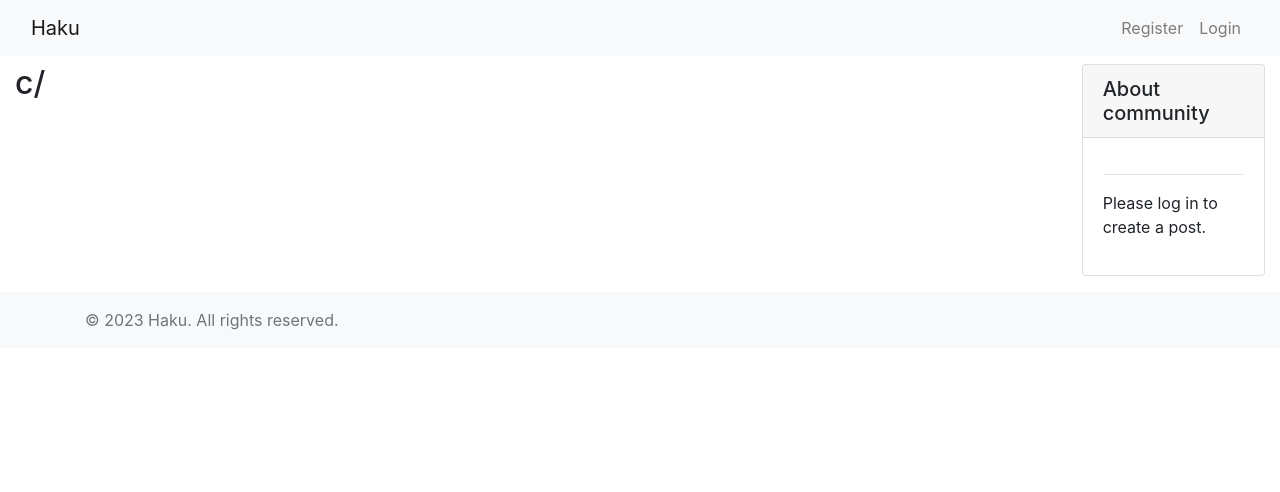
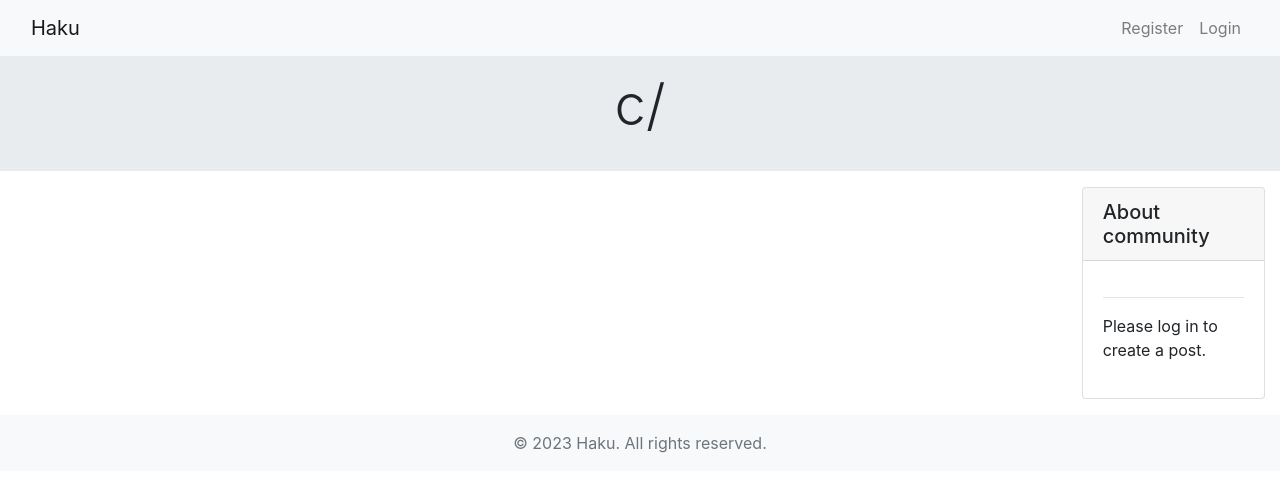
Before and after one commit to uniyx/haku, a Flask app: template haku/templates/community.html in a window 1280 px wide. Shown: the top 492 px of the page. Run offline with Flask 3, Linux system fonts and the light colour scheme; the template is opened without the code that fills it, so the values that code supplies are empty; some libraries are stand-ins or nearby versions.

Commit message:
Added community header

```diff
--- a/haku/templates/community.html
+++ b/haku/templates/community.html
@@ -1,12 +1,19 @@
 <!-- haku/templates/community.html -->
 
 {% extends "layout.html" %}
+
+{% block header %}
+<div class="jumbotron jumbotron-fluid py-3 mb-2">
+    <div class="container">
+      <h1 class="display-4 text-center">c/{{ community.name }}</h1>
+      <p class="lead text-center">{{ community.name }}</p>
+    </div>
+  </div>
+{% endblock %}
+
 {% block content %}
-<div class="container-fluid mt-2 pr-0">
-    <h2>c/{{ community.name }}</h2>
-    <p>{{ community.name }}</p>
-</div>
-    <div class="container-fluid mt-2 pr-0">
+
+<div class="container-fluid mt-2 pr-0 mb-0">
     <div class="list-group">
         {% for post in posts %}
         <div id="post-{{ post.id }}" class="list-group-item list-group-item-action" style="cursor: pointer;">
--- a/haku/templates/layout.html
+++ b/haku/templates/layout.html
@@ -45,6 +45,11 @@
     </div>
 </nav>
 
+<!-- Header -->
+
+{% block header %}
+{% endblock %}
+
 <!-- Content -->
 <div class="container-fluid">  <!-- Change this to container-fluid for full-width layout -->
     <div class="row">
@@ -64,7 +69,7 @@
 
 <!-- Footer -->
 <footer class="footer mt-2 py-3 bg-light">
-    <div class="container">
+    <div class="container text-center">
         <span class="text-muted">© 2023 Haku. All rights reserved.</span>
     </div>
 </footer>
```
Lines whose indentation alone changed are shown as unchanged.
